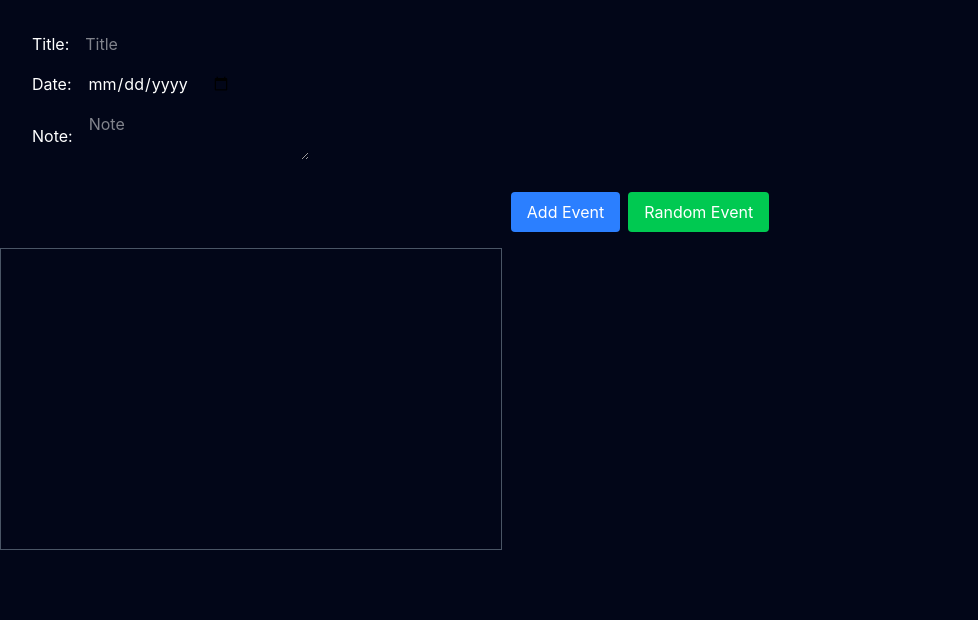
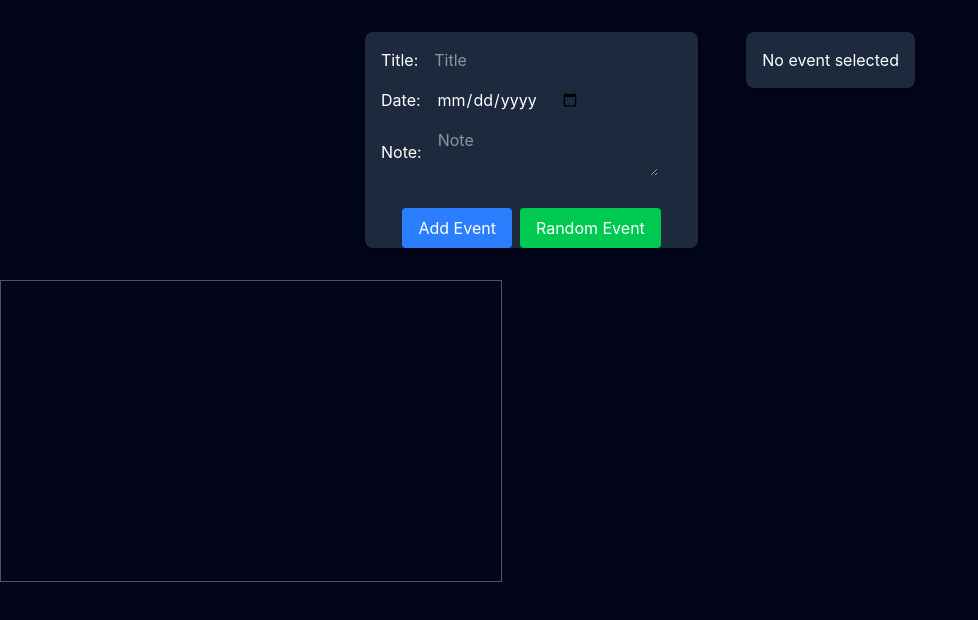
Before and after one commit to Pos-cmd/constellation, a React (Vite) app: page / in a window 1280 px wide. Shown: the top 620 px of the page, without its empty margins (0-978 px from the left). Built offline with nearby package versions, Linux system fonts and the light colour scheme.

Commit message:
feat: implement event selection and details display in Sky component

```diff
--- a/src/App.tsx
+++ b/src/App.tsx
@@ -1,4 +1,5 @@
 import { useState } from "react"
+import { EventDetails } from "./components/EventDetails"
 import { EventForm } from "./components/EventForm"
 import { Sky } from "./components/Sky"
 
@@ -16,6 +17,7 @@ export interface ConstellationEvent {
 
 function App() {
   const [events, setEvents] = useState<ConstellationEvent[]>([])
+  const [selectedEvent, setSelectedEvent] = useState<ConstellationEvent | null>(null)
 
   const skySize = {
     height: 300,
@@ -25,9 +27,18 @@ function App() {
   return (
 
     <div className="bg-slate-950 min-h-screen text-white">
-      <EventForm onAdd={(newEvent) => setEvents([...events, newEvent])} skySize={skySize} />
+      <div className="flex flex-col md:flex-row gap-4 justify-center items-start p-4">
+        <EventForm
+          skySize={skySize}
+          selectedEvent={selectedEvent}
+          onAdd={(newEvent) => setEvents([...events, newEvent])}
+        />
 
-      <Sky events={events} skySize={skySize} />
+        <EventDetails event={selectedEvent} />
+
+      </div>
+
+      <Sky events={events} skySize={skySize} onEventSelect={setSelectedEvent} />
 
     </div>
   )
--- /dev/null
+++ b/src/components/EventDetails.tsx
@@ -0,0 +1,17 @@
+import { ConstellationEvent } from '../App';
+
+export const EventDetails = ({ event }: { event: ConstellationEvent | null }) => {
+  return (
+    <div className="bg-slate-800 rounded-lg shadow-md m-4 p-4 text-white">
+      {event ? (
+        <div className="flex flex-col gap-2">
+          <h2>{event.title}</h2>
+          <p>Date: {event.date}</p>
+          <p>Note: {event.note}</p>
+        </div>
+      ) : (
+        <p>No event selected</p>
+      )}
+    </div>
+  )
+}
--- a/src/components/EventForm.tsx
+++ b/src/components/EventForm.tsx
@@ -1,7 +1,13 @@
-import { useState } from 'react'
-import { ConstellationEvent } from '../App'
+import { useState } from 'react';
+import { ConstellationEvent } from '../App';
 
-export const EventForm = ({ onAdd, skySize }: { onAdd: (event: ConstellationEvent) => void; skySize: { width: number; height: number } }) => {
+export const EventForm = ({ onAdd, skySize, selectedEvent }:
+  {
+    onAdd: (event: ConstellationEvent) => void;
+    skySize: { width: number; height: number };
+    selectedEvent: ConstellationEvent | null
+  }) => {
+
   const [title, setTitle] = useState("")
   const [date, setDate] = useState("")
   const [note, setNote] = useState("")
@@ -40,18 +46,25 @@ export const EventForm = ({ onAdd, skySize }: { onAdd: (event: ConstellationEven
 
     const position = generateRandomPosition()
 
-    setTitle("Random Event")
     // Randomly generate a date within the last 10 years
     const randomDate = new Date()
     randomDate.setFullYear(randomDate.getFullYear() - Math.floor(Math.random() * 10))
-    setDate(randomDate.toISOString().split('T')[0])
-    setNote("This is a randomly generated event.")
-    onAdd({ id, title, date, note, position })
 
+    const randomTitle = "Random Event"
+    const randomDateStr = randomDate.toISOString().split('T')[0]
+    const randomNote = "This is a randomly generated event."
+
+
+    onAdd({ id, title: randomTitle, date: randomDateStr, note: randomNote, position })
+
+    setTitle(randomTitle)
+    setDate(randomDateStr)
+    setNote(randomNote)
   }
 
   return (
-    <form onSubmit={handleSubmit} className="flex flex-col gap-4 p-4">
+    <div className="bg-slate-800 rounded-lg shadow-md m-4">
+      <form onSubmit={handleSubmit} className="flex flex-col gap-4">
         <div className="flex flex-col gap-4 p-4">
           <div className="flex items-center gap-2">
             <label htmlFor="title" className="mr-2">
@@ -108,5 +121,6 @@ export const EventForm = ({ onAdd, skySize }: { onAdd: (event: ConstellationEven
           </button>
         </div>
       </form>
+    </div>
   )
 }
--- a/src/components/Sky.tsx
+++ b/src/components/Sky.tsx
@@ -1,7 +1,12 @@
 import { useEffect, useRef } from 'react';
 import { ConstellationEvent } from '../App';
 
-export const Sky = ({ events, skySize }: { events: ConstellationEvent[]; skySize: { width: number; height: number } }) => {
+export const Sky = ({ events, skySize, onEventSelect }:
+  {
+    events: ConstellationEvent[];
+    skySize: { width: number; height: number };
+    onEventSelect: (event: ConstellationEvent | null) => void
+  }) => {
   const canvasRef = useRef<HTMLCanvasElement>(null)
 
   const drawCircle = (ctx: CanvasRenderingContext2D, x: number, y: number, radius: number) => {
@@ -17,6 +22,28 @@ export const Sky = ({ events, skySize }: { events: ConstellationEvent[]; skySize
     ctx.lineTo(end.x, end.y)
     ctx.strokeStyle = 'white'
     ctx.stroke()
+  }
+
+  const getEventAtPosition = (e: React.MouseEvent<HTMLCanvasElement, MouseEvent>) => {
+    const onClickRect = canvasRef.current?.getBoundingClientRect()
+    if (!onClickRect) return
+
+
+    const onClickX = e.clientX - onClickRect.left
+    const onClickY = e.clientY - onClickRect.top
+
+    const closestEvent = events.reduce((closest, event) => {
+      const distance = Math.hypot(onClickX - event.position.x, onClickY - event.position.y)
+
+      return distance < closest.distance ? { event, distance } : closest
+    }, { event: null as ConstellationEvent | null, distance: Infinity })
+
+
+    if (closestEvent.distance < 20 && closestEvent.event) {
+      onEventSelect(closestEvent.event)
+    } else {
+      onEventSelect(null)
+    }
   }
 
   useEffect(() => {
@@ -46,6 +73,6 @@ export const Sky = ({ events, skySize }: { events: ConstellationEvent[]; skySize
   }, [events, skySize])
 
   return (
-    <canvas ref={canvasRef} width={skySize.width} height={skySize.height} className="border border-gray-600" />
+    <canvas ref={canvasRef} width={skySize.width} height={skySize.height} className="border border-gray-600" onClick={(e) => getEventAtPosition(e)} />
   )
 }
```
Also changed, not shown: src/components/EventDetails.jsx (deleted). Lines whose indentation alone changed are shown as unchanged.
